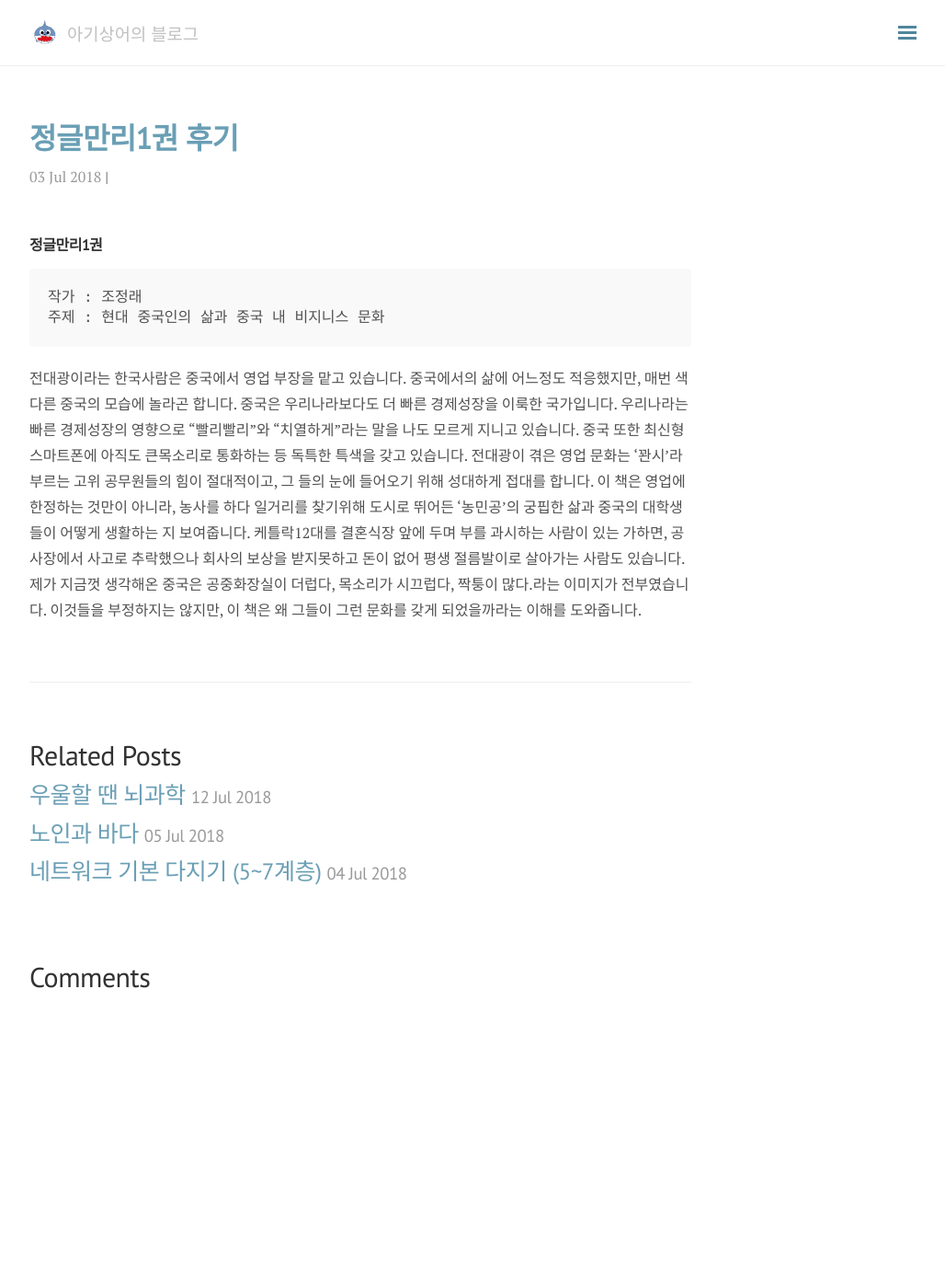
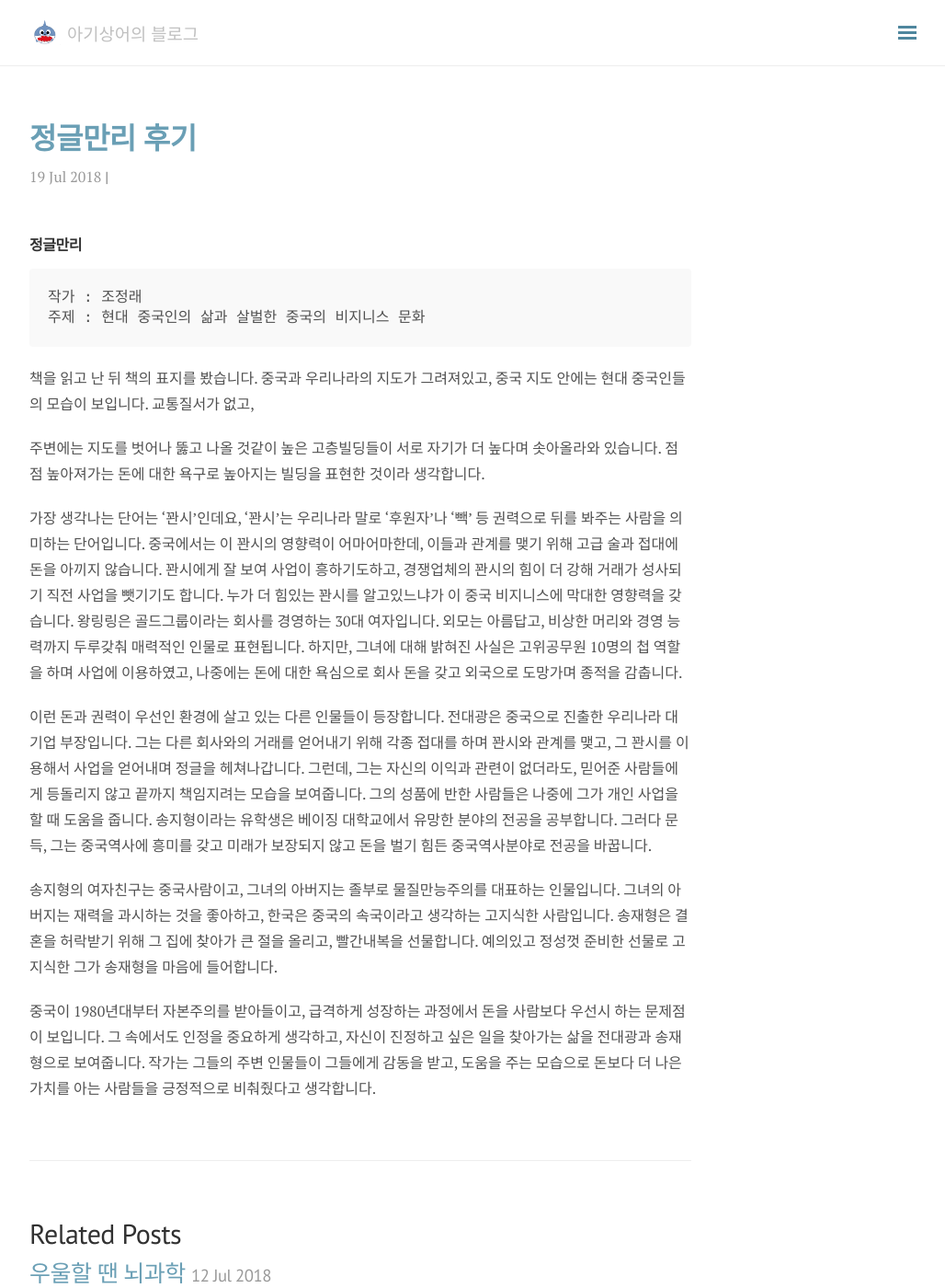
Before and after one commit to girafaa/girafaa.github.io, a Jekyll site: the page built from _posts/2018-07-03-bookreview-manri.md, in a window 1280 px wide and 1400 px high. Shown: the whole window at 92% size, without its empty margins (248-1276 px from the left). Built offline with Jekyll 4.4.1, drawn with Linux system fonts in a browser that asks for light colours; nearby versions of some CDN libraries; comment, search, counter and statistics services are not loaded.

Commit message:
Update 2018-07-03-bookreview-manri.md

````diff
--- a/_posts/2018-07-03-bookreview-manri.md
+++ b/_posts/2018-07-03-bookreview-manri.md
@@ -1,16 +1,25 @@
 ---
 layout: post
-title:  "정글만리1권 후기"
-date:   2018-07-03 11:21:00 +0900
+title:  "정글만리 후기"
+date:   2018-07-19 15:56:00 +0900
 categories: 도서리뷰
 ---
 
-
-### 정글만리1권
+### 정글만리
 
 ```
 작가 : 조정래
-주제 : 현대 중국인의 삶과 중국 내 비지니스 문화
+주제 : 현대 중국인의 삶과 살벌한 중국의 비지니스 문화
 ```
 
-전대광이라는 한국사람은 중국에서 영업 부장을 맡고 있습니다. 중국에서의 삶에 어느정도 적응했지만,  매번 색다른 중국의 모습에 놀라곤 합니다. 중국은 우리나라보다도 더 빠른 경제성장을 이룩한 국가입니다.  우리나라는 빠른 경제성장의 영향으로 "빨리빨리"와 "치열하게"라는 말을 나도 모르게 지니고 있습니다. 중국 또한 최신형 스마트폰에 아직도 큰목소리로 통화하는 등 독특한 특색을 갖고 있습니다. 전대광이 겪은 영업 문화는 '꽌시'라 부르는 고위 공무원들의 힘이 절대적이고, 그 들의 눈에 들어오기 위해 성대하게 접대를 합니다.  이 책은 영업에 한정하는 것만이 아니라, 농사를 하다 일거리를 찾기위해 도시로 뛰어든 '농민공'의 궁핍한 삶과 중국의 대학생들이 어떻게 생활하는 지 보여줍니다. 케틀락12대를 결혼식장 앞에 두며 부를 과시하는 사람이 있는 가하면, 공사장에서 사고로 추락했으나 회사의 보상을 받지못하고 돈이 없어 평생 절름발이로 살아가는 사람도 있습니다. 제가 지금껏 생각해온 중국은  공중화장실이 더럽다, 목소리가 시끄럽다, 짝퉁이 많다.라는 이미지가 전부였습니다. 이것들을 부정하지는 않지만, 이 책은 왜 그들이 그런 문화를 갖게 되었을까라는 이해를 도와줍니다.
+책을 읽고 난 뒤 책의 표지를 봤습니다. 중국과 우리나라의 지도가 그려져있고, 중국 지도 안에는 현대 중국인들의 모습이 보입니다. 교통질서가 없고,
+
+주변에는 지도를 벗어나 뚫고 나올 것같이 높은 고층빌딩들이 서로 자기가 더 높다며 솟아올라와 있습니다. 점점 높아져가는 돈에 대한 욕구로 높아지는 빌딩을 표현한 것이라 생각합니다.
+
+가장 생각나는 단어는 '꽌시'인데요, '꽌시'는 우리나라 말로 '후원자'나 '빽' 등 권력으로 뒤를 봐주는 사람을 의미하는 단어입니다. 중국에서는 이 꽌시의 영향력이 어마어마한데, 이들과 관계를 맺기 위해 고급 술과 접대에 돈을 아끼지 않습니다.  꽌시에게 잘 보여 사업이 흥하기도하고, 경쟁업체의 꽌시의 힘이 더 강해 거래가 성사되기 직전 사업을 뺏기기도 합니다. 누가 더 힘있는 꽌시를 알고있느냐가 이 중국 비지니스에 막대한 영향력을 갖습니다. 왕링링은 골드그룹이라는 회사를 경영하는 30대 여자입니다. 외모는 아름답고, 비상한 머리와 경영 능력까지 두루갖춰 매력적인 인물로 표현됩니다. 하지만, 그녀에 대해 밝혀진 사실은 고위공무원 10명의 첩 역할을 하며 사업에 이용하였고, 나중에는 돈에 대한 욕심으로 회사 돈을 갖고 외국으로 도망가며 종적을 감춥니다.
+
+이런 돈과 권력이 우선인 환경에 살고 있는 다른 인물들이 등장합니다. 전대광은 중국으로 진출한 우리나라 대기업 부장입니다. 그는 다른 회사와의 거래를 얻어내기 위해 각종 접대를 하며 꽌시와 관계를 맺고, 그 꽌시를 이용해서 사업을 얻어내며 정글을 헤쳐나갑니다. 그런데, 그는 자신의 이익과 관련이 없더라도,  믿어준 사람들에게 등돌리지 않고 끝까지 책임지려는 모습을 보여줍니다.  그의 성품에 반한 사람들은 나중에 그가 개인 사업을 할 때  도움을 줍니다. 송지형이라는 유학생은 베이징 대학교에서 유망한 분야의 전공을 공부합니다. 그러다 문득, 그는 중국역사에 흥미를 갖고 미래가 보장되지 않고 돈을 벌기 힘든 중국역사분야로 전공을 바꿉니다.
+
+송지형의 여자친구는 중국사람이고, 그녀의 아버지는 졸부로 물질만능주의를 대표하는 인물입니다. 그녀의 아버지는 재력을 과시하는 것을 좋아하고, 한국은 중국의 속국이라고 생각하는 고지식한 사람입니다. 송재형은 결혼을 허락받기 위해 그 집에 찾아가 큰 절을 올리고, 빨간내복을 선물합니다. 예의있고 정성껏 준비한 선물로 고지식한 그가 송재형을 마음에 들어합니다.
+
+중국이 1980년대부터 자본주의를 받아들이고, 급격하게 성장하는 과정에서 돈을 사람보다 우선시 하는 문제점이 보입니다. 그 속에서도 인정을 중요하게 생각하고, 자신이 진정하고 싶은 일을 찾아가는 삶을 전대광과 송재형으로  보여줍니다. 작가는 그들의 주변 인물들이 그들에게 감동을 받고, 도움을 주는 모습으로 돈보다 더 나은 가치를 아는 사람들을 긍정적으로 비춰줬다고 생각합니다.
````
